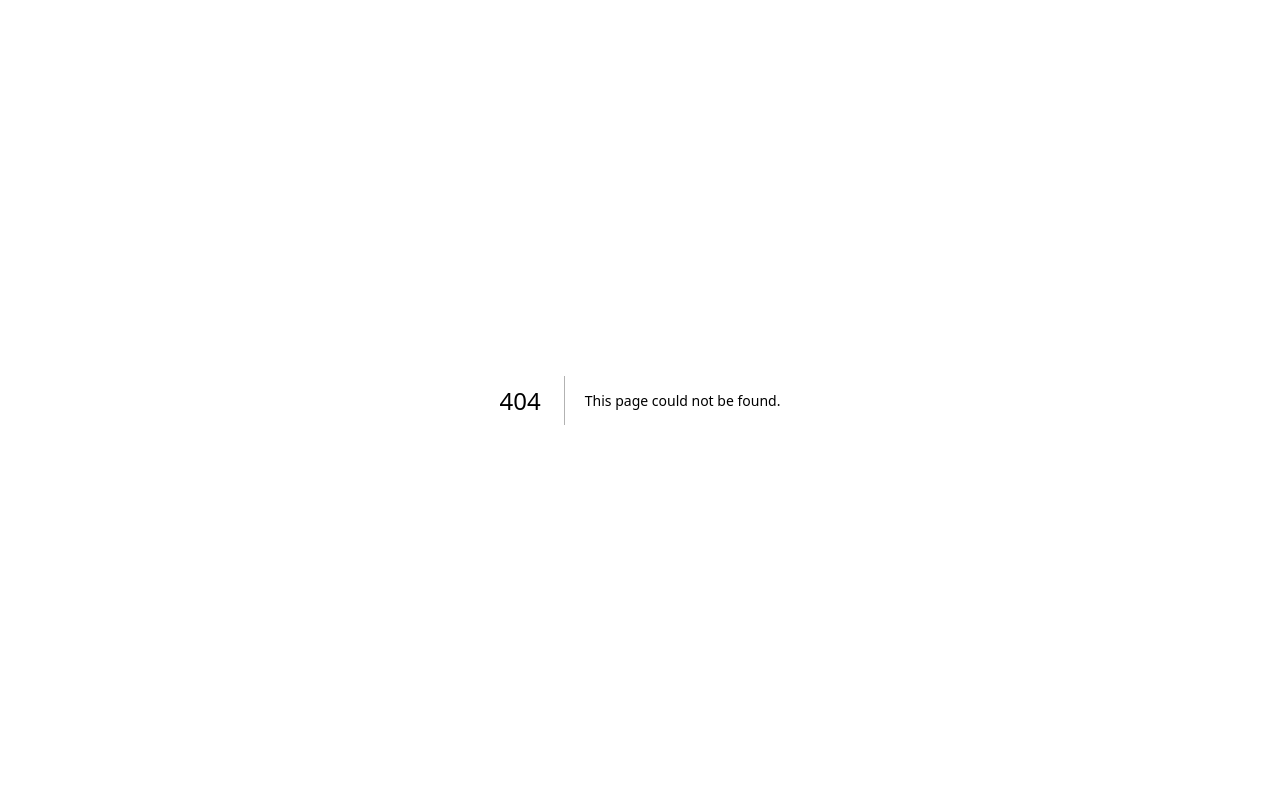
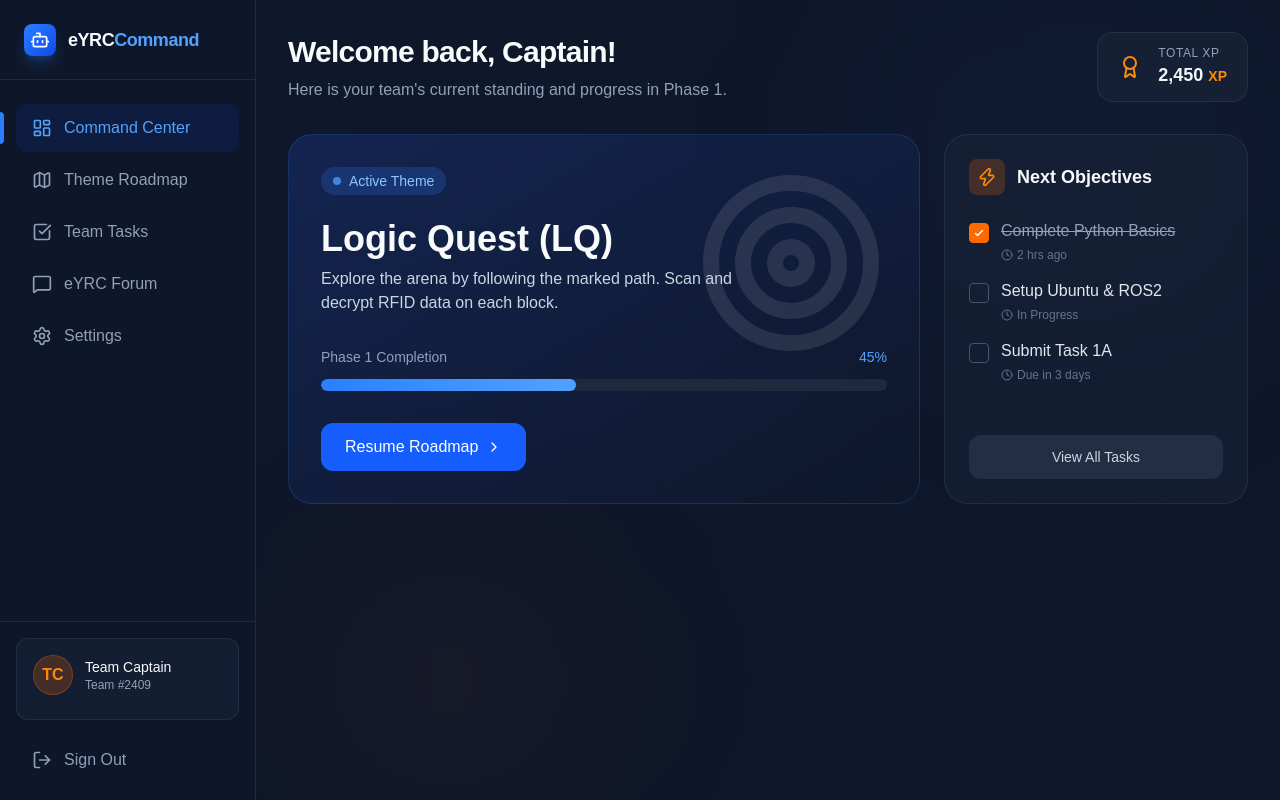
Before and after one commit to venkattejaa/COMPETITION_MANAGEMENT, a Next.js app: page /dashboard in a window 1280 px wide. Before the commit this address had no page. Built offline with nearby package versions, Linux system fonts and the light colour scheme.

Commit message:
Add premium Dashboard UI for Team Captains

```diff
--- /dev/null
+++ b/src/app/dashboard/layout.tsx
@@ -0,0 +1,111 @@
+"use client";
+
+import { motion } from "framer-motion";
+import {
+  LayoutDashboard,
+  Map,
+  CheckSquare,
+  MessageSquare,
+  Settings,
+  LogOut,
+  Bot
+} from "lucide-react";
+import Link from "next/link";
+import { usePathname } from "next/navigation";
+
+const navigation = [
+  { name: "Command Center", href: "/dashboard", icon: LayoutDashboard },
+  { name: "Theme Roadmap", href: "/dashboard/roadmap", icon: Map },
+  { name: "Team Tasks", href: "/dashboard/tasks", icon: CheckSquare },
+  { name: "eYRC Forum", href: "/dashboard/forum", icon: MessageSquare },
+  { name: "Settings", href: "/dashboard/settings", icon: Settings },
+];
+
+export default function DashboardLayout({
+  children,
+}: {
+  children: React.ReactNode;
+}) {
+  const pathname = usePathname();
+
+  return (
+    <div className="min-h-screen bg-[#0F172A] text-slate-50 flex">
+      {/* Sidebar */}
+      <div className="w-64 bg-slate-900/50 border-r border-slate-800 flex flex-col backdrop-blur-xl">
+        <div className="h-20 flex items-center px-6 border-b border-slate-800">
+          <Link href="/dashboard" className="flex items-center gap-3">
+            <div className="w-8 h-8 rounded-lg bg-gradient-to-br from-blue-500 to-blue-700 flex items-center justify-center shadow-lg shadow-blue-500/25">
+              <Bot className="w-5 h-5 text-white" />
+            </div>
+            <span className="font-bold text-lg tracking-tight">
+              eYRC<span className="text-blue-400">Command</span>
+            </span>
+          </Link>
+        </div>
+
+        <div className="flex-1 overflow-y-auto py-6 px-4">
+          <nav className="space-y-1">
+            {navigation.map((item) => {
+              const isActive = pathname === item.href;
+              return (
+                <Link
+                  key={item.name}
+                  href={item.href}
+                  className={`flex items-center gap-3 px-4 py-3 rounded-xl transition-all duration-200 ${
+                    isActive
+                      ? "bg-blue-600/10 text-blue-400 font-medium"
+                      : "text-slate-400 hover:bg-slate-800 hover:text-slate-200"
+                  }`}
+                >
+                  <item.icon
+                    className={`w-5 h-5 ${isActive ? "text-blue-400" : ""}`}
+                  />
+                  {item.name}
+                  {isActive && (
+                    <motion.div
+                      layoutId="active-indicator"
+                      className="absolute left-0 w-1 h-8 bg-blue-500 rounded-r-full"
+                    />
+                  )}
+                </Link>
+              );
+            })}
+          </nav>
+        </div>
+
+        <div className="p-4 border-t border-slate-800">
+          <div className="bg-slate-800/50 rounded-xl p-4 mb-4 border border-slate-700/50">
+            <div className="flex items-center gap-3 mb-2">
+              <div className="w-10 h-10 rounded-full bg-orange-500/20 flex items-center justify-center border border-orange-500/30">
+                <span className="text-orange-400 font-bold">TC</span>
+              </div>
+              <div>
+                <p className="text-sm font-medium">Team Captain</p>
+                <p className="text-xs text-slate-400">Team #2409</p>
+              </div>
+            </div>
+          </div>
+
+          <button
+            onClick={() => window.location.href = "/"}
+            className="flex items-center gap-3 px-4 py-3 rounded-xl w-full text-slate-400 hover:bg-red-500/10 hover:text-red-400 transition-colors"
+          >
+            <LogOut className="w-5 h-5" />
+            Sign Out
+          </button>
+        </div>
+      </div>
+
+      {/* Main Content */}
+      <main className="flex-1 flex flex-col h-screen overflow-hidden relative">
+        <div className="absolute inset-0 z-0 pointer-events-none overflow-hidden">
+          <div className="absolute top-0 right-0 w-[40%] h-[40%] rounded-full bg-blue-600/5 blur-[120px]" />
+          <div className="absolute bottom-0 left-10 w-[30%] h-[30%] rounded-full bg-orange-600/5 blur-[100px]" />
+        </div>
+        <div className="flex-1 overflow-y-auto relative z-10 p-8">
+          {children}
+        </div>
+      </main>
+    </div>
+  );
+}
--- /dev/null
+++ b/src/app/dashboard/page.tsx
@@ -0,0 +1,108 @@
+"use client";
+
+import { motion } from "framer-motion";
+import { Award, Target, Zap, Clock, ChevronRight } from "lucide-react";
+
+export default function DashboardPage() {
+  return (
+    <div className="max-w-6xl mx-auto space-y-8">
+      <header className="flex justify-between items-end mb-8">
+        <div>
+          <h1 className="text-3xl font-bold tracking-tight mb-2">Welcome back, Captain!</h1>
+          <p className="text-slate-400">Here is your team's current standing and progress in Phase 1.</p>
+        </div>
+        <div className="flex items-center gap-4 bg-slate-800/50 px-5 py-3 rounded-2xl border border-slate-700/50">
+          <Award className="w-6 h-6 text-orange-400" />
+          <div>
+            <div className="text-xs text-slate-400 font-medium uppercase tracking-wider">Total XP</div>
+            <div className="text-lg font-bold text-slate-100">2,450 <span className="text-orange-400 text-sm">XP</span></div>
+          </div>
+        </div>
+      </header>
+
+      <div className="grid grid-cols-1 md:grid-cols-3 gap-6">
+        {/* Active Theme Card */}
+        <motion.div
+          initial={{ opacity: 0, y: 20 }}
+          animate={{ opacity: 1, y: 0 }}
+          className="col-span-1 md:col-span-2 bg-gradient-to-br from-blue-900/40 to-slate-900 border border-blue-500/20 rounded-3xl p-8 relative overflow-hidden"
+        >
+          <div className="absolute top-0 right-0 p-8 opacity-10">
+            <Target className="w-48 h-48" />
+          </div>
+
+          <div className="relative z-10">
+            <div className="inline-flex items-center gap-2 px-3 py-1 rounded-full bg-blue-500/20 text-blue-300 text-sm font-medium mb-6">
+              <span className="w-2 h-2 rounded-full bg-blue-400 animate-pulse" />
+              Active Theme
+            </div>
+
+            <h2 className="text-4xl font-bold mb-2">Logic Quest (LQ)</h2>
+            <p className="text-slate-300 mb-8 max-w-md line-clamp-2">
+              Explore the arena by following the marked path. Scan and decrypt RFID data on each block.
+            </p>
+
+            <div className="space-y-3 mb-8">
+              <div className="flex justify-between text-sm font-medium">
+                <span className="text-slate-400">Phase 1 Completion</span>
+                <span className="text-blue-400">45%</span>
+              </div>
+              <div className="h-3 bg-slate-800 rounded-full overflow-hidden">
+                <motion.div
+                  initial={{ width: 0 }}
+                  animate={{ width: "45%" }}
+                  transition={{ duration: 1, delay: 0.5 }}
+                  className="h-full bg-gradient-to-r from-blue-500 to-blue-400 rounded-full"
+                />
+              </div>
+            </div>
+
+            <button className="bg-blue-600 hover:bg-blue-500 text-white px-6 py-3 rounded-xl font-medium transition-colors flex items-center gap-2">
+              Resume Roadmap
+              <ChevronRight className="w-4 h-4" />
+            </button>
+          </div>
+        </motion.div>
+
+        {/* Up Next Card */}
+        <motion.div
+          initial={{ opacity: 0, y: 20 }}
+          animate={{ opacity: 1, y: 0 }}
+          transition={{ delay: 0.1 }}
+          className="bg-slate-800/40 border border-slate-700/50 rounded-3xl p-6 flex flex-col"
+        >
+          <div className="flex items-center gap-3 mb-6">
+            <div className="p-2 bg-orange-500/20 rounded-lg text-orange-400">
+              <Zap className="w-5 h-5" />
+            </div>
+            <h3 className="font-semibold text-lg">Next Objectives</h3>
+          </div>
+
+          <div className="flex-1 space-y-4">
+            {[
+              { title: "Complete Python Basics", time: "2 hrs ago", done: true },
+              { title: "Setup Ubuntu & ROS2", time: "In Progress", done: false },
+              { title: "Submit Task 1A", time: "Due in 3 days", done: false },
+            ].map((task, i) => (
+              <div key={i} className="flex gap-3">
+                <div className={`mt-1 shrink-0 w-5 h-5 rounded border ${task.done ? "bg-orange-500 border-orange-500" : "border-slate-600"} flex items-center justify-center`}>
+                  {task.done && <svg className="w-3 h-3 text-white" fill="none" viewBox="0 0 24 24" stroke="currentColor"><path strokeLinecap="round" strokeLinejoin="round" strokeWidth={3} d="M5 13l4 4L19 7" /></svg>}
+                </div>
+                <div>
+                  <p className={`font-medium ${task.done ? "text-slate-400 line-through" : "text-slate-200"}`}>{task.title}</p>
+                  <p className="text-xs text-slate-500 mt-1 flex items-center gap-1">
+                    <Clock className="w-3 h-3" /> {task.time}
+                  </p>
+                </div>
+              </div>
+            ))}
+          </div>
+
+          <button className="w-full mt-6 bg-slate-700/50 hover:bg-slate-700 text-slate-300 py-3 rounded-xl text-sm font-medium transition-colors">
+            View All Tasks
+          </button>
+        </motion.div>
+      </div>
+    </div>
+  );
+}
```
